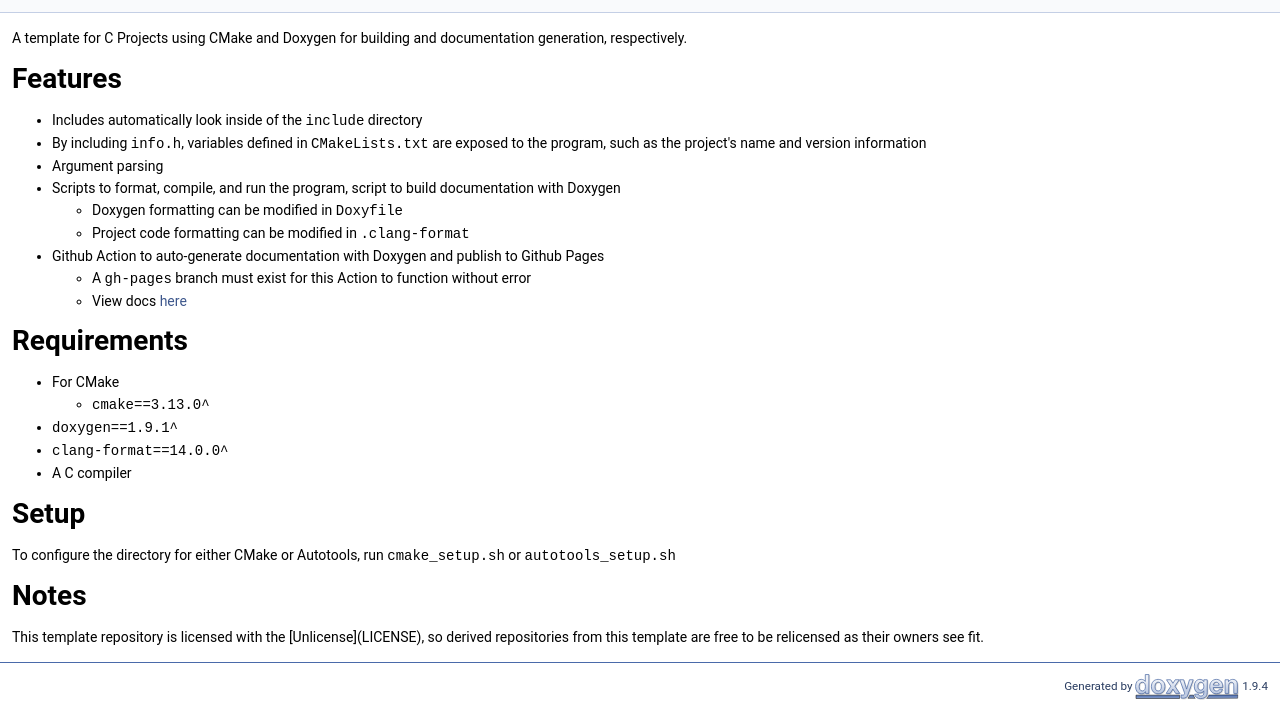
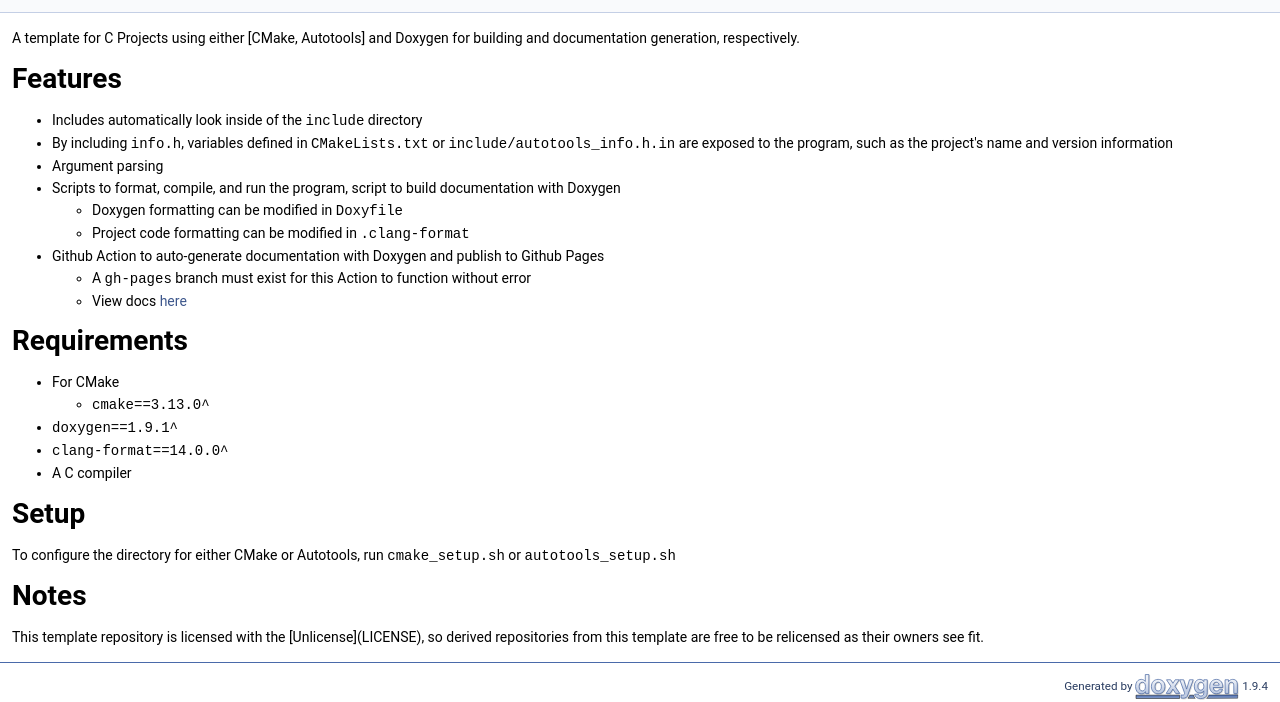
Before and after one commit to CharlesAverill/C_Project, a plain HTML site: page html/index.html in a window 1280 px wide. Shown: the part 139-841 px from the top of the page. Drawn offline with Linux system fonts and the light colour scheme.

Commit message:
Latest docs - 2022-09-18T16:24:06Z

```diff
--- a/html/index.html
+++ b/html/index.html
@@ -66,12 +66,12 @@ $(function() {
   <div class="headertitle"><div class="title">C_Project </div></div>
 </div><!--header-->
 <div class="contents">
-<div class="textblock"><p ><a class="anchor" id="md_README"></a> A template for C Projects using CMake and Doxygen for building and documentation generation, respectively.</p>
+<div class="textblock"><p ><a class="anchor" id="md_README"></a> A template for C Projects using either [CMake, Autotools] and Doxygen for building and documentation generation, respectively.</p>
 <h1><a class="anchor" id="autotoc_md1"></a>
 Features</h1>
 <ul>
 <li>Includes automatically look inside of the <code>include</code> directory</li>
-<li>By including <code>info.h</code>, variables defined in <code>CMakeLists.txt</code> are exposed to the program, such as the project's name and version information</li>
+<li>By including <code>info.h</code>, variables defined in <code>CMakeLists.txt</code> or <code>include/autotools_info.h.in</code> are exposed to the program, such as the project's name and version information</li>
 <li>Argument parsing</li>
 <li>Scripts to format, compile, and run the program, script to build documentation with Doxygen<ul>
 <li>Doxygen formatting can be modified in <code>Doxyfile</code></li>
```
Also changed, not shown: index.html (+2 -2 lines), 7 other files.
